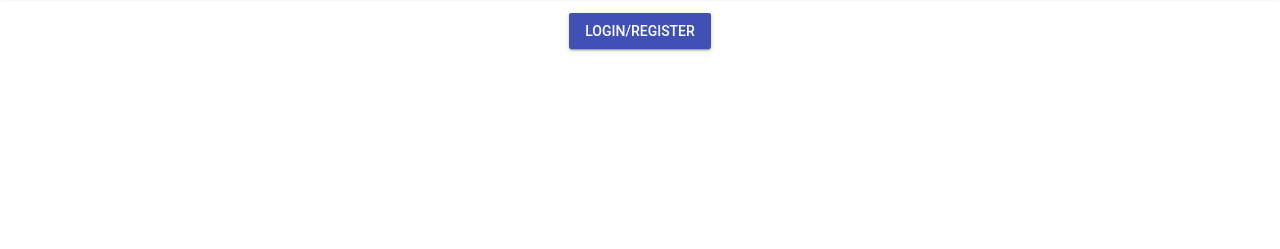
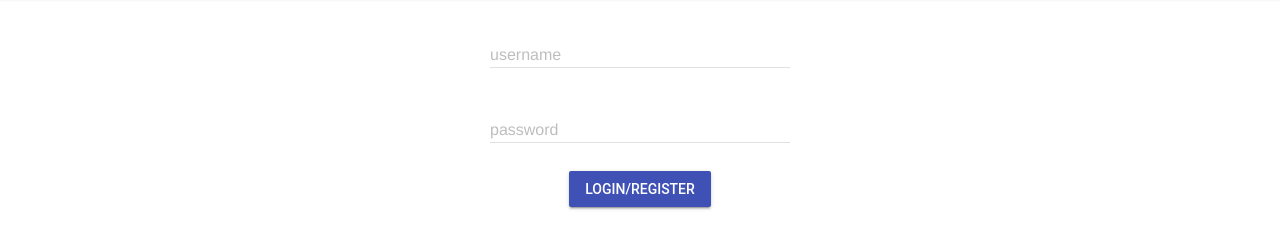
Before and after one commit to terencecode/TheResistanceWeb, a React app: page / in a window 1280 px wide. Shown: the part 67-316 px from the top of the page. Built offline with nearby package versions, Linux system fonts and the light colour scheme.

Commit message:
Login/Register feature finished, token stored into ConnexionPage state

```diff
--- a/dev/css/style.css
+++ b/dev/css/style.css
@@ -1,3 +1,7 @@
 .mdl-cell {
     text-align: center;
 }
+
+.mdl-grid {
+    justify-content: center;
+}
--- a/dev/js/components/connexion-page.js
+++ b/dev/js/components/connexion-page.js
@@ -6,18 +6,66 @@ import React, {Component} from "react";
 import BasicPage from "./basic-page";
 import Cell from "./mdl-cell";
 import Button from "./mdl-button";
+import TextField from "./mdl-text-field";
 
 var pageTitle = "The Resistance Game";
 var navLinksNames = ["List the games", "Show a game", "Create a new game"];
 require("../../css/style.css");
+var $ = require("jquery");
 
 class ConnexionPage extends Component {
+    constructor(props) {
+        super(props);
+        this.state = {
+            "username": "",
+            "password": "",
+            "integrity": true,
+            "token": ""
+        };
+
+        this.setState = this.setState.bind(this);
+    }
+
+    onChangeHandler(value) {
+        this.setState({integrity: false}, () => {
+            this.setState(value, () => {
+                console.log("updated state " + JSON.stringify(this.state))
+                this.setState({integrity: true});
+            });
+        });
+    }
+
+    loginRegister() {
+        while(!this.state.integrity) {}
+        var reqData = {};
+        reqData.login = this.state.username;
+        reqData.password = this.state.password;
+        console.log(JSON.stringify(reqData));
+        /*$.post("http://www.elwinar.com:56789/login", reqData, function(data, status){
+                alert("Data: " + data + "\nStatus: " + status);
+        });*/
+        fetch("http://elwinar.com:56789/login", {
+            method: "POST",
+            body: JSON.stringify(reqData),
+            mode: "cors"
+        }).then((response) => {
+            return response.json();
+        }).then((data) => {
+            this.setState(data, () => {
+                console.log(JSON.stringify(this.state));
+            });
+            //TODO: go to play a game page
+        });
+    }
+
     render() {
         return (
             <BasicPage navLinksNames={navLinksNames} title={pageTitle}>
-                <Cell sizeCol={4} offsetCell={true}></Cell>
-                <Cell sizeCol={4} ><Button type={"submit"} text={"Login/Register"}/></Cell>
-                <Cell sizeCol={4} offsetCell={true}></Cell>
+                <Cell sizeCol={6}>
+                    <Cell sizeCol={12} ><TextField label={"username"} floating={true} onChangeValue={this.onChangeHandler.bind(this)} /></Cell>
+                    <Cell sizeCol={12} ><TextField type={"password"} label={"password"} floating={true} onChangeValue={this.onChangeHandler.bind(this)} /></Cell>
+                    <Cell sizeCol={12} ><Button type={"submit"} text={"Login/Register"} action={this.loginRegister.bind(this)}/></Cell>
+                </Cell>
             </BasicPage>);
     }
 }
--- a/dev/js/components/mdl-button.js
+++ b/dev/js/components/mdl-button.js
@@ -3,8 +3,15 @@
  */
 
 import React, {Component} from "react";
+import ReactDOM from "react-dom";
 
 class Button extends Component {
+    componentDidMount() {
+        ReactDOM.findDOMNode(this).addEventListener("click", () => {
+            this.props.action();
+        })
+    }
+
     getCssClassName() {
         var cName = "mdl-button mdl-js-button mdl-button--raised mdl-js-ripple-effect";
         cName += (this.props.accent ?" mdl-button--accent" : " mdl-button--colored");
@@ -14,7 +21,8 @@ class Button extends Component {
 
     render() {
         return (
-            <button type={this.props.type} value={this.props.value} name={this.props.name} form={this.props.form} className={this.getCssClassName()} disabled={this.props.disabled ? this.props.disabled : false}>
+            <button type={this.props.type} value={this.props.value} name={this.props.name} form={this.props.form}
+                    className={this.getCssClassName()} disabled={this.props.disabled ? this.props.disabled : false}>
                 {this.props.text}
             </button>
         );
--- a/dev/js/components/mdl-cell.js
+++ b/dev/js/components/mdl-cell.js
@@ -6,7 +6,7 @@ import React, {Component} from "react";
 
 class Cell extends Component {
     getCssClassName() {
-        return "mdl-cell mdl-cell--" + this.props.sizeCol + "-col" + (this.props.offsetCell ? "-offset" : "");
+        return "mdl-cell mdl-cell--" + this.props.sizeCol + "-col" + (this.props.offsetCell ? "-offset" : "") + "-desktop";
     }
 
     render() {
--- a/dev/js/components/mdl-text-field.js
+++ b/dev/js/components/mdl-text-field.js
@@ -3,14 +3,25 @@
  */
 
 import React, {Component} from "react";
-const uuid = require("require('uuid/v4')");
+import ReactDOM from "react-dom";
+const uuid = require("uuid/v4");
 
 class TextField extends Component {
     constructor(props) {
         super(props);
+        var uid = uuid();
         this.state = {
-            id: uuid()
+            id: uid
         };
+
+        this.handleChange = this.handleChange.bind(this);
+    }
+
+    handleChange(e) {
+        //this.setState({value: e.target.value});
+        var value = {};
+        value[this.props.label + ""] = e.target.value;
+        this.props.onChangeValue(value);
     }
 
     getCssClassName() {
@@ -21,10 +32,13 @@ class TextField extends Component {
 
     render() {
         return (
-            <div class={this.getCssClassName()}>
-                <input class="mdl-textfield__input" type={(this.props.type ? this.props.type : "text")} id={this.state.id}/>
-                    <label class="mdl-textfield__label" for={this.state.id}>{this.props.label}</label>
+            <div className={this.getCssClassName()}>
+                <input className="mdl-textfield__input" type={(this.props.type ? this.props.type : "text")} id={this.state.id}
+                    onChange={this.handleChange}/>
+                    <label className="mdl-textfield__label" htmlFor={this.state.id}>{this.props.label}</label>
             </div>
         );
     }
 }
+
+export default TextField;
--- a/package.json
+++ b/package.json
@@ -37,6 +37,7 @@
   "devDependencies": {
     "babel-plugin-react-transform": "^2.0.2",
     "babel-preset-stage-0": "^6.5.0",
+    "jquery": "^3.2.1",
     "react-transform-hmr": "^1.0.4",
     "uuid": "^3.0.1"
   }
```
